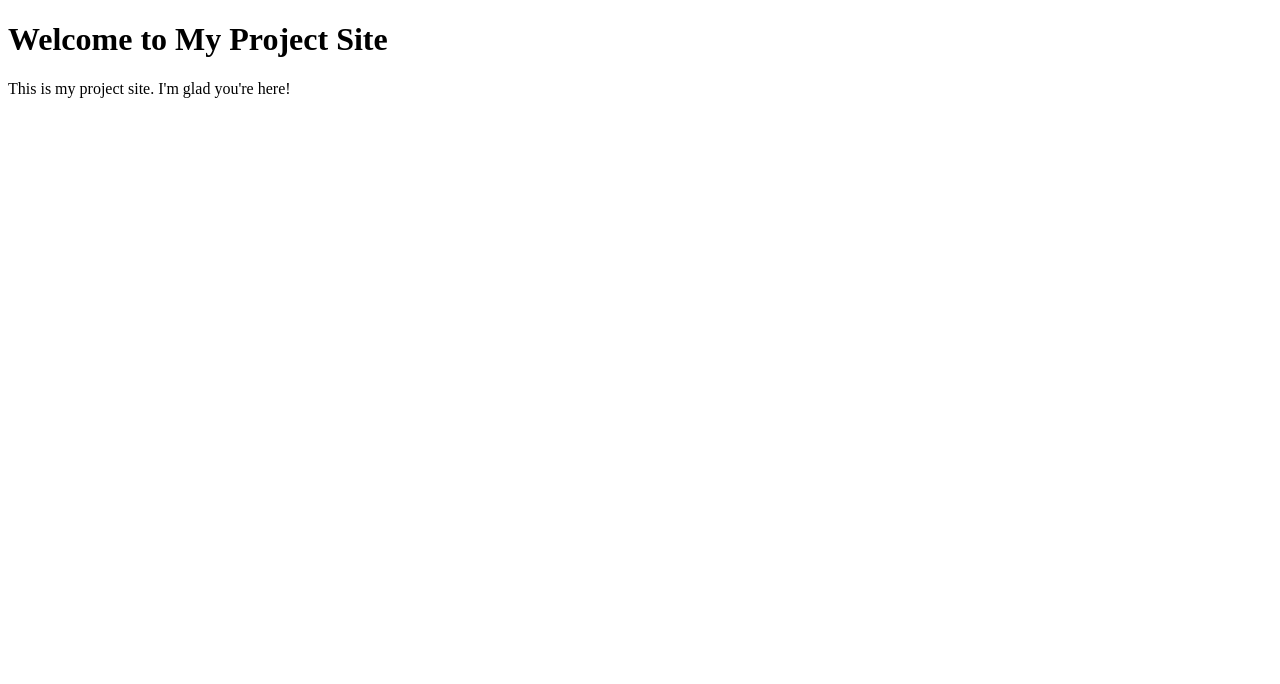
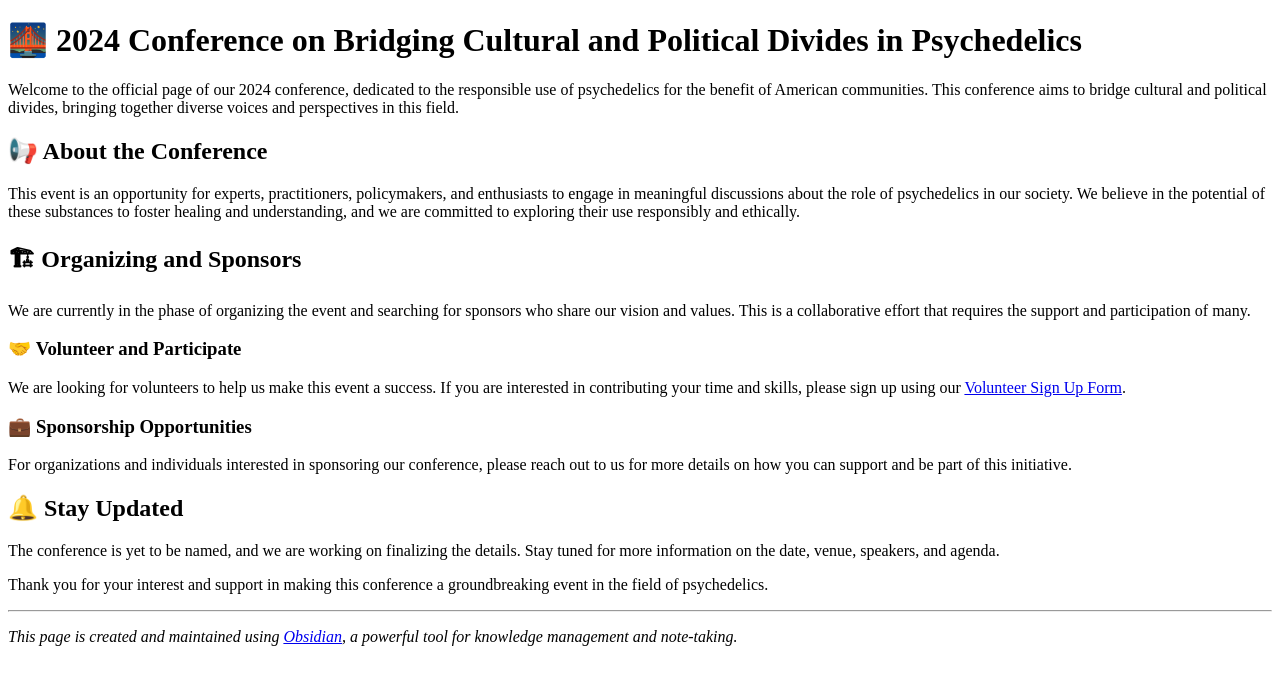
Before and after one commit to jonmiller99/mijr.github.io, a plain HTML site: page index.html in a window 1280 px wide. Drawn offline with Linux system fonts and the light colour scheme.

Commit message:
index.html

```diff
--- a/index.html
+++ b/index.html
@@ -4,7 +4,22 @@
 	<title>My Project Site</title>
 </head>
 <body>
-	<h1>Welcome to My Project Site</h1>
-	<p>This is my project site. I'm glad you're here!</p>
+	<h1 id="-2024-conference-on-bridging-cultural-and-political-divides-in-psychedelics">🌉 2024 Conference on Bridging Cultural and Political Divides in Psychedelics</h1>
+<p>Welcome to the official page of our 2024 conference, dedicated to the responsible use of psychedelics for the benefit of American communities. This conference aims to bridge cultural and political divides, bringing together diverse voices and perspectives in this field.</p>
+<h2 id="-about-the-conference">📢 About the Conference</h2>
+<p>This event is an opportunity for experts, practitioners, policymakers, and enthusiasts to engage in meaningful discussions about the role of psychedelics in our society. We believe in the potential of these substances to foster healing and understanding, and we are committed to exploring their use responsibly and ethically.</p>
+<h2 id="-organizing-and-sponsors">🏗 Organizing and Sponsors</h2>
+<p>We are currently in the phase of organizing the event and searching for sponsors who share our vision and values. This is a collaborative effort that requires the support and participation of many.</p>
+<h3 id="-volunteer-and-participate">🤝 Volunteer and Participate</h3>
+<p>We are looking for volunteers to help us make this event a success. If you are interested in contributing your time and skills, please sign up using our <a href="#">Volunteer Sign Up Form</a>.</p>
+<h3 id="-sponsorship-opportunities">💼 Sponsorship Opportunities</h3>
+<p>For organizations and individuals interested in sponsoring our conference, please reach out to us for more details on how you can support and be part of this initiative.</p>
+<h2 id="-stay-updated">🔔 Stay Updated</h2>
+<p>The conference is yet to be named, and we are working on finalizing the details. Stay tuned for more information on the date, venue, speakers, and agenda.</p>
+<p>Thank you for your interest and support in making this conference a groundbreaking event in the field of psychedelics.</p>
+<hr>
+<p><em>This page is created and maintained using <a href="https://obsidian.md/">Obsidian</a>, a powerful tool for knowledge management and note-taking.</em></p>
+
+
 </body>
 </html>
```
